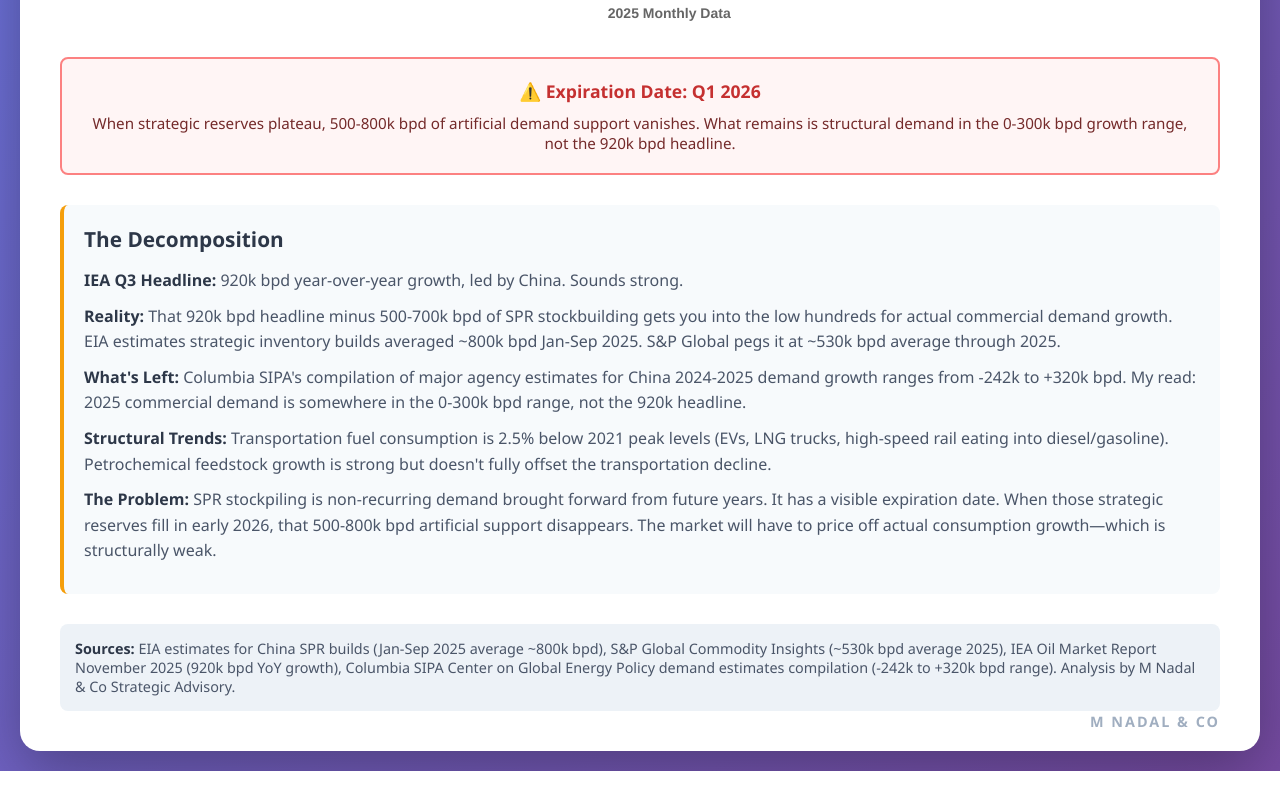
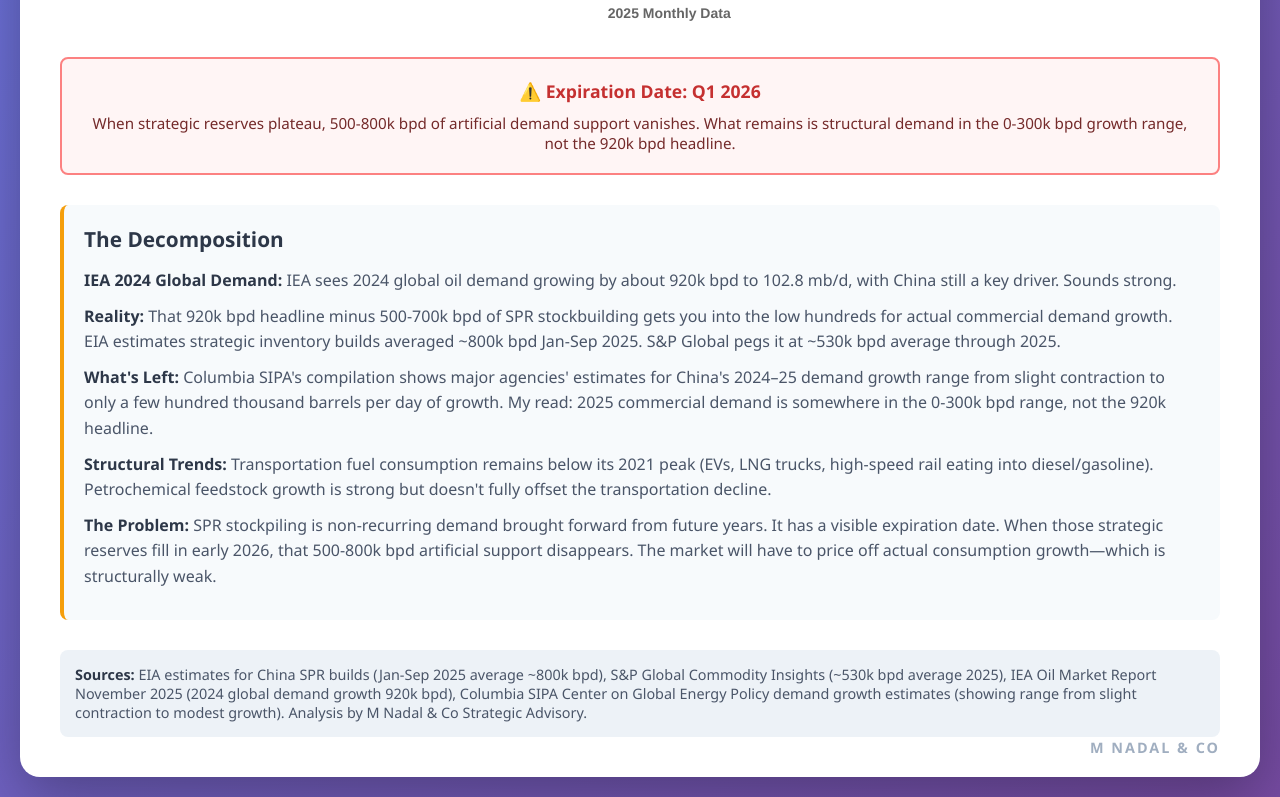
Before and after one commit to marjorienadal/chaos-order-charts, a plain HTML site: page chaos-and-order/edition-23/china-imports-spr-commercial.html in a window 1280 px wide. Shown: the part 878-1675 px from the top of the page. Before the commit the page ends 1649 px from the top, so only its background shows below. Drawn offline with nearby package versions, Linux system fonts and the light colour scheme.

Commit message:
Update china-imports-spr-commercial.html

```diff
--- a/chaos-and-order/edition-23/china-imports-spr-commercial.html
+++ b/chaos-and-order/edition-23/china-imports-spr-commercial.html
@@ -267,19 +267,19 @@
 
         <div class="interpretation">
             <h3>The Decomposition</h3>
-            <p><strong>IEA Q3 Headline:</strong> 920k bpd year-over-year growth, led by China. Sounds strong.</p>
+            <p><strong>IEA 2024 Global Demand:</strong> IEA sees 2024 global oil demand growing by about 920k bpd to 102.8 mb/d, with China still a key driver. Sounds strong.</p>
 
             <p><strong>Reality:</strong> That 920k bpd headline minus 500-700k bpd of SPR stockbuilding gets you into the low hundreds for actual commercial demand growth. EIA estimates strategic inventory builds averaged ~800k bpd Jan-Sep 2025. S&P Global pegs it at ~530k bpd average through 2025.</p>
 
-            <p><strong>What's Left:</strong> Columbia SIPA's compilation of major agency estimates for China 2024-2025 demand growth ranges from -242k to +320k bpd. My read: 2025 commercial demand is somewhere in the 0-300k bpd range, not the 920k headline.</p>
+            <p><strong>What's Left:</strong> Columbia SIPA's compilation shows major agencies' estimates for China's 2024–25 demand growth range from slight contraction to only a few hundred thousand barrels per day of growth. My read: 2025 commercial demand is somewhere in the 0-300k bpd range, not the 920k headline.</p>
 
-            <p><strong>Structural Trends:</strong> Transportation fuel consumption is 2.5% below 2021 peak levels (EVs, LNG trucks, high-speed rail eating into diesel/gasoline). Petrochemical feedstock growth is strong but doesn't fully offset the transportation decline.</p>
+            <p><strong>Structural Trends:</strong> Transportation fuel consumption remains below its 2021 peak (EVs, LNG trucks, high-speed rail eating into diesel/gasoline). Petrochemical feedstock growth is strong but doesn't fully offset the transportation decline.</p>
 
             <p><strong>The Problem:</strong> SPR stockpiling is non-recurring demand brought forward from future years. It has a visible expiration date. When those strategic reserves fill in early 2026, that 500-800k bpd artificial support disappears. The market will have to price off actual consumption growth—which is structurally weak.</p>
         </div>
 
         <div class="sources">
-            <strong>Sources:</strong> EIA estimates for China SPR builds (Jan-Sep 2025 average ~800k bpd), S&P Global Commodity Insights (~530k bpd average 2025), IEA Oil Market Report November 2025 (920k bpd YoY growth), Columbia SIPA Center on Global Energy Policy demand estimates compilation (-242k to +320k bpd range). Analysis by M Nadal & Co Strategic Advisory.
+            <strong>Sources:</strong> EIA estimates for China SPR builds (Jan-Sep 2025 average ~800k bpd), S&P Global Commodity Insights (~530k bpd average 2025), IEA Oil Market Report November 2025 (2024 global demand growth 920k bpd), Columbia SIPA Center on Global Energy Policy demand growth estimates (showing range from slight contraction to modest growth). Analysis by M Nadal & Co Strategic Advisory.
         </div>
 
         <div class="watermark">M NADAL & CO</div>
```
